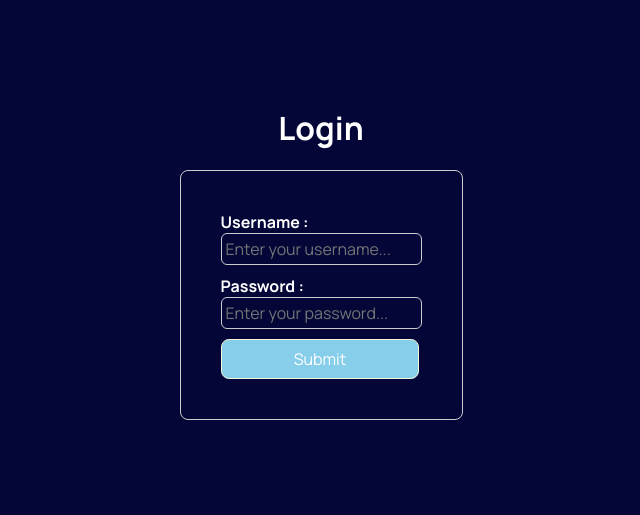
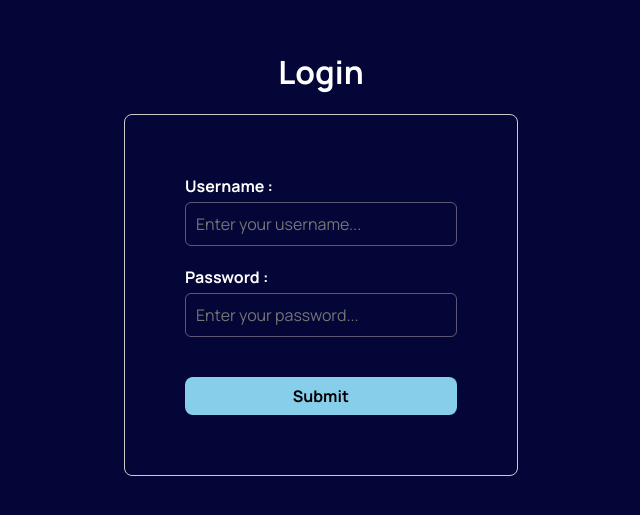
Before and after one commit to Fadilix/todo-react-app, a React (Vite) app: page /login in a window 1280 px wide. Shown: the part 137-652 px from the top of the page, without its empty margins (319-959 px from the left). Built offline with nearby package versions, Linux system fonts and the light colour scheme.

Commit message:
updated design of the login page

```diff
--- a/src/scss/Form.scss
+++ b/src/scss/Form.scss
@@ -16,10 +16,9 @@
         margin-bottom: 20px;
     }
 
-
     form {
         border: 1px solid #ccc;
-        padding: 40px;
+        padding: 60px;
         border-radius: 8px;
 
         .field-row {
@@ -29,6 +28,7 @@
         label {
             display: block;
             font-weight: bold;
+            margin-bottom: 5px;
 
             &::after {
                 content: " :"
@@ -37,23 +37,33 @@
 
         input {
             all: unset;
-            border: 1px solid #ccc;
-            padding: 4px;
+            // border: 1px solid #ccc;
+            border: 1px solid rgba(233, 208, 208, 0.4);
+            padding: 10px;
+            width: 250px;
             border-radius: 6px;
+            margin-bottom: 10px;
             // width: 100%;
         }
 
         button[type="submit"] {
             all: unset;
             cursor: pointer;
-            width: 90%;
+            width: 94%;
             text-align: center;
-            border: 1px solid beige;
+            // border: 1px solid beige;
             border-radius: 8px;
             padding: 8px;
             background-color: skyblue;
-            color: white;
+            color: black;
+            font-weight: bold;
+            transition: 0.3s all ease;
+            margin-top: 20px;
+
+            &:hover {
+                background-color: rgb(32, 98, 124);
+                color: white;
+            }
         }
     }
-
 }
```
